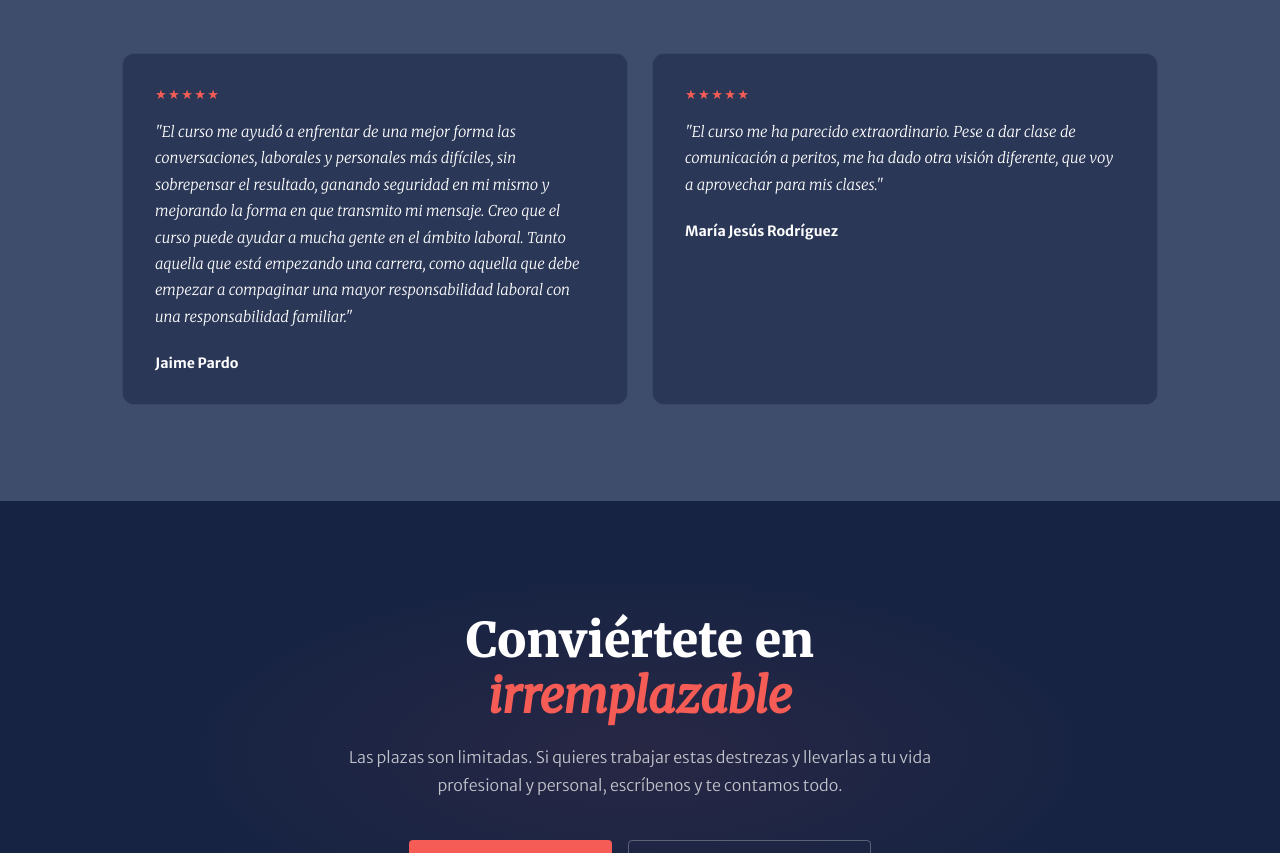
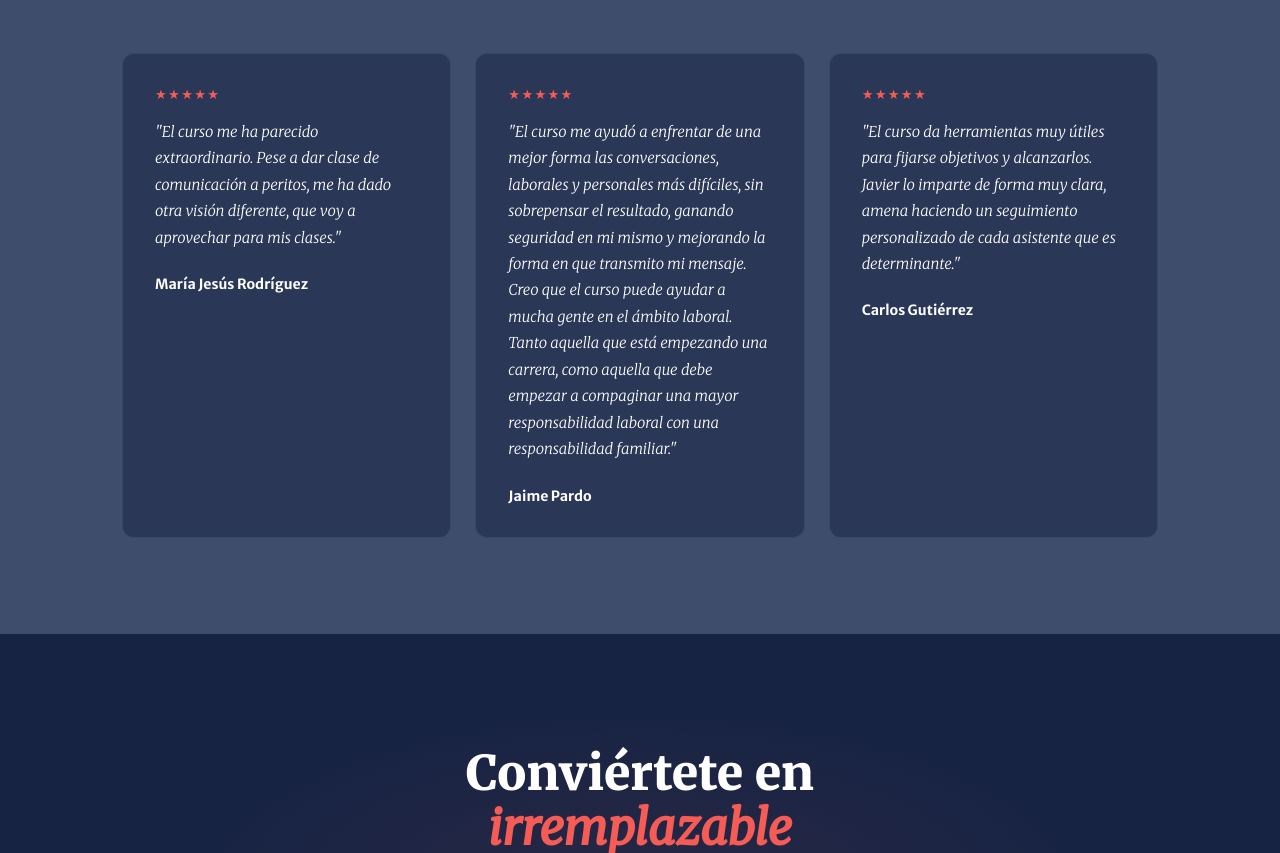
Before and after one commit to javierdlcr1997/irremplazables, a plain HTML site: page index.html in a window 1280 px wide. Shown: the part 2629-3482 px from the top of the page. Drawn offline with Linux system fonts and the light colour scheme.

Commit message:
Update index.html

```diff
--- a/index.html
+++ b/index.html
@@ -203,13 +203,18 @@
     <div class="testimonials-grid">
       <div class="t-card fade">
         <div class="t-stars">★★★★★</div>
+        <p class="t-text">"El curso me ha parecido extraordinario. Pese a dar clase de comunicación a peritos, me ha dado otra visión diferente, que voy a aprovechar para mis clases."</p>
+        <div class="t-author"><strong>María Jesús Rodríguez</strong></div>
+      </div>
+      <div class="t-card fade">
+        <div class="t-stars">★★★★★</div>
         <p class="t-text">"El curso me ayudó a enfrentar de una mejor forma las conversaciones, laborales y personales más difíciles, sin sobrepensar el resultado, ganando seguridad en mi mismo y mejorando la forma en que transmito mi mensaje. Creo que el curso puede ayudar a mucha gente en el ámbito laboral. Tanto aquella que está empezando una carrera, como aquella que debe empezar a compaginar una mayor responsabilidad laboral con una responsabilidad familiar."</p>
         <div class="t-author"><strong>Jaime Pardo</strong></div>
       </div>
       <div class="t-card fade">
         <div class="t-stars">★★★★★</div>
-        <p class="t-text">"El curso me ha parecido extraordinario. Pese a dar clase de comunicación a peritos, me ha dado otra visión diferente, que voy a aprovechar para mis clases."</p>
-        <div class="t-author"><strong>María Jesús Rodríguez</strong></div>
+        <p class="t-text">"El curso da herramientas muy útiles para fijarse objetivos y alcanzarlos. Javier lo imparte de forma muy clara, amena haciendo un seguimiento personalizado de cada asistente que es determinante."</p>
+        <div class="t-author"><strong>Carlos Gutiérrez</strong></div>
       </div>
     </div>
   </div>
```
